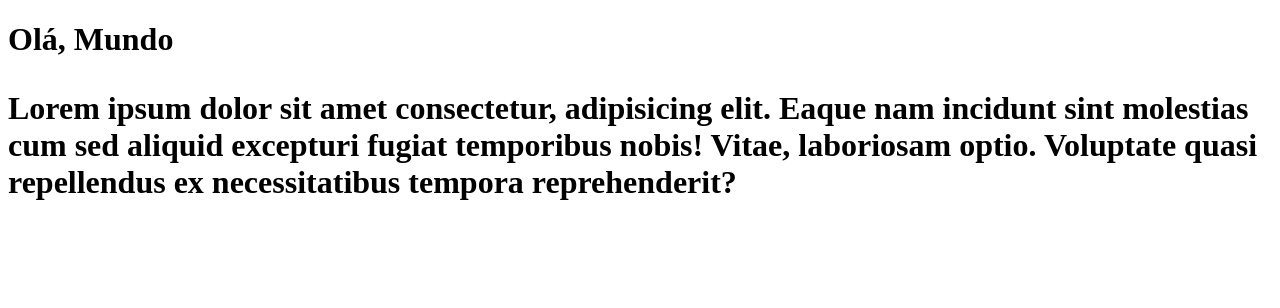
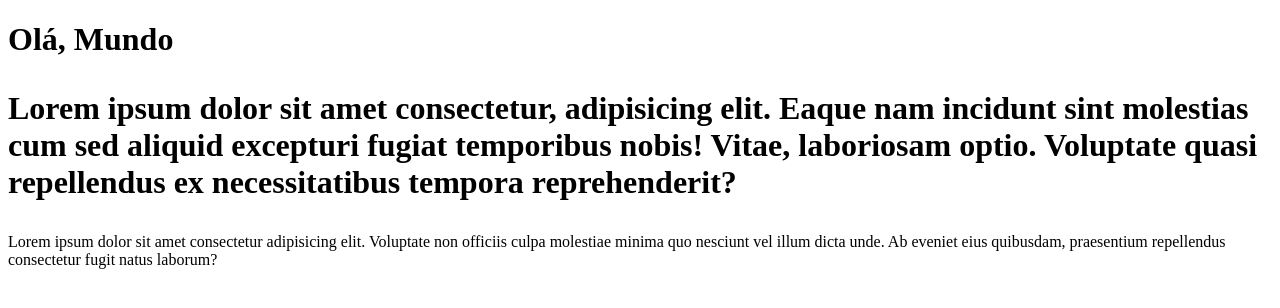
Before and after one commit to winniciusrobert/Ola-Mundo, a plain HTML site: page site-exemplo/index.html in a window 1280 px wide. Drawn offline with Linux system fonts and the light colour scheme.

Commit message:
adicionado um paragrafo

```diff
--- a/site-exemplo/index.html
+++ b/site-exemplo/index.html
@@ -9,6 +9,6 @@
 <body>
   <h1>Olá, Mundo
       <P>Lorem ipsum dolor sit amet consectetur, adipisicing elit. Eaque nam incidunt sint molestias cum sed aliquid excepturi fugiat temporibus nobis! Vitae, laboriosam optio. Voluptate quasi repellendus ex necessitatibus tempora reprehenderit?</P>
-  </h1>
+  </h1>  <p>Lorem ipsum dolor sit amet consectetur adipisicing elit. Voluptate non officiis culpa molestiae minima quo nesciunt vel illum dicta unde. Ab eveniet eius quibusdam, praesentium repellendus consectetur fugit natus laborum?</p>
 </body>
 </html>
```
